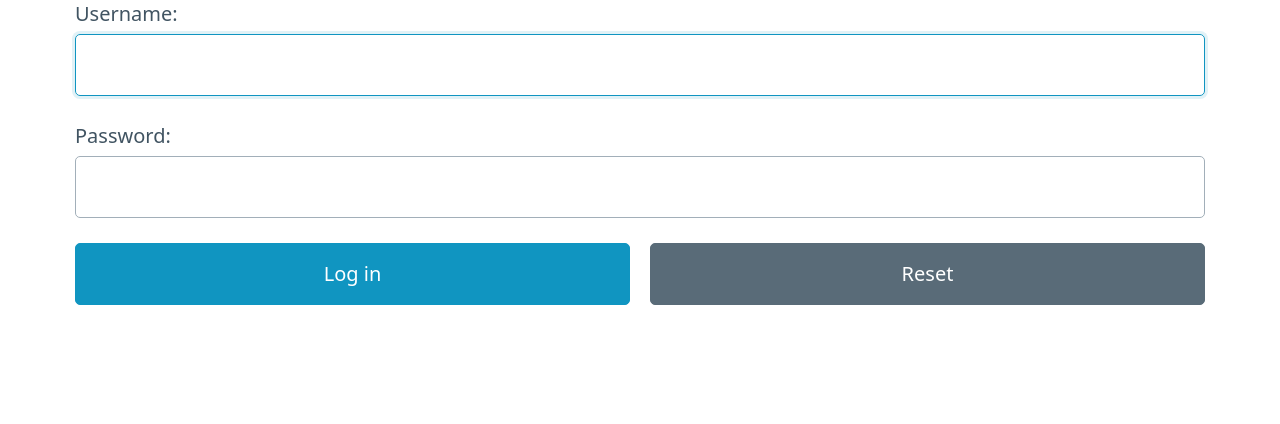
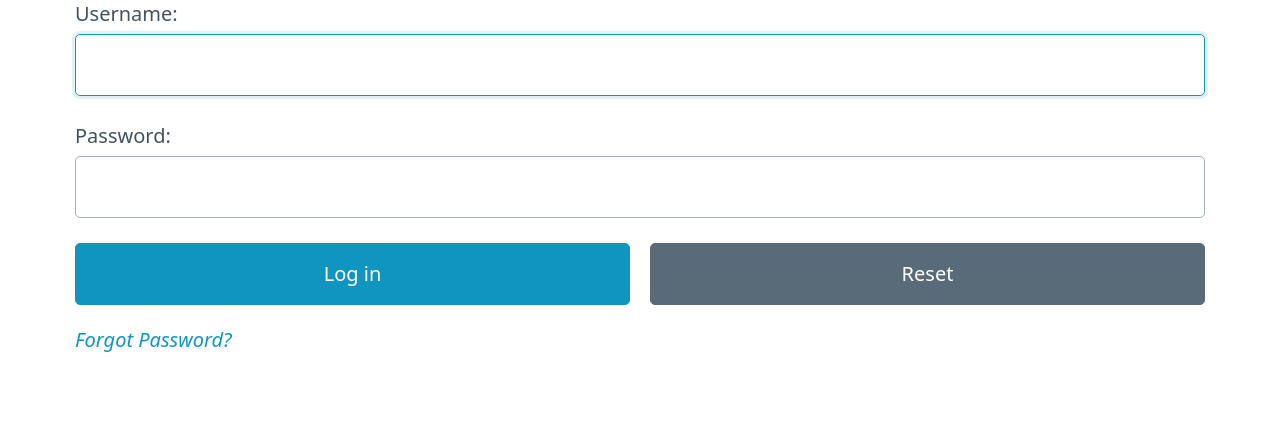
Before and after one commit to rafalradx/quotes-django-repo, a Django app: page /users/login/ in a window 1280 px wide. Shown: the part 175-599 px from the top of the page. Run offline with Django 5.2, Linux system fonts and the light colour scheme.

Commit message:
reset password added

```diff
--- a/users/forms.py
+++ b/users/forms.py
@@ -5,6 +5,8 @@ from django.contrib.auth.models import User
 
 class RegisterForm(UserCreationForm):
     username = forms.CharField(max_length=100, required=True, widget=forms.TextInput())
+
+    email = forms.CharField(max_length=100, required=True, widget=forms.TextInput())
 
     password1 = forms.CharField(
         max_length=50, required=True, widget=forms.PasswordInput()
@@ -15,7 +17,7 @@ class RegisterForm(UserCreationForm):
 
     class Meta:
         model = User
-        fields = ["username", "password1", "password2"]
+        fields = ["username", "email", "password1", "password2"]
 
 
 class LoginForm(AuthenticationForm):
--- a/users/templates/users/login.html
+++ b/users/templates/users/login.html
@@ -28,6 +28,9 @@
         <button type="submit">Log in</button>
         <button type="reset" class="secondary">Reset</button>
     </div>
+    <div class="small text-center">
+        <a href="{% url 'users:password_reset' %}" class="text-center"><i>Forgot Password?</i></a>
+    </div>
 </form>
 
 {% endblock %}
--- /dev/null
+++ b/users/templates/users/password_reset_subject.txt
@@ -0,0 +1 @@
+Password Reset
--- a/users/templates/users/signup.html
+++ b/users/templates/users/signup.html
@@ -13,6 +13,12 @@
             {{ form.username }}
         </label>
         <span>{{ form.errors.username }}</span>
+    </div>
+    <div>
+        <label> Email:
+            {{ form.email }}
+        </label>
+        <span>{{ form.errors.email }}</span>
     </div>
     <br>
     <div>
--- a/users/urls.py
+++ b/users/urls.py
@@ -1,5 +1,10 @@
 from django.urls import path
 from . import views
+from django.contrib.auth.views import (
+    PasswordResetDoneView,
+    PasswordResetConfirmView,
+    PasswordResetCompleteView,
+)
 
 app_name = "users"
 
@@ -7,4 +12,25 @@ urlpatterns = [
     path("signup/", views.signupuser, name="signup"),
     path("login/", views.loginuser, name="login"),
     path("logout/", views.logoutuser, name="logout"),
+    path("reset-password/", views.ResetPasswordView.as_view(), name="password_reset"),
+    path(
+        "reset-password/done/",
+        PasswordResetDoneView.as_view(template_name="users/password_reset_done.html"),
+        name="password_reset_done",
+    ),
+    path(
+        "reset-password/confirm/<uidb64>/<token>/",
+        PasswordResetConfirmView.as_view(
+            template_name="users/password_reset_confirm.html",
+            success_url="/users/reset-password/complete/",
+        ),
+        name="password_reset_confirm",
+    ),
+    path(
+        "reset-password/complete/",
+        PasswordResetCompleteView.as_view(
+            template_name="users/password_reset_complete.html"
+        ),
+        name="password_reset_complete",
+    ),
 ]
--- a/users/views.py
+++ b/users/views.py
@@ -2,6 +2,9 @@ from django.shortcuts import redirect, render
 from django.contrib.auth import authenticate, login, logout
 from django.contrib import messages
 from django.contrib.auth.decorators import login_required
+from django.contrib.auth.views import PasswordResetView
+from django.contrib.messages.views import SuccessMessageMixin
+from django.urls import reverse_lazy
 
 # Create your views here.
 
@@ -45,3 +48,14 @@ def loginuser(request):
 def logoutuser(request):
     logout(request)
     return redirect(to="quotesapp:main")
+
+
+class ResetPasswordView(SuccessMessageMixin, PasswordResetView):
+    template_name = "users/password_reset.html"
+    email_template_name = "users/password_reset_email.html"
+    html_email_template_name = "users/password_reset_email.html"
+    success_url = reverse_lazy("users:password_reset_done")
+    success_message = (
+        "An email with instructions to reset your password has been sent to %(email)s."
+    )
+    subject_template_name = "users/password_reset_subject.txt"
```
Also changed, not shown: myquotes/settings.py (+21 -6 lines), users/templates/users/password_reset.html (added, +12 -0 lines), users/templates/users/password_reset_complete.html (added, +7 -0 lines), users/templates/users/password_reset_confirm.html (added, +12 -0 lines), users/templates/users/password_reset_done.html (added, +8 -0 lines), users/templates/users/password_reset_email.html (added, +13 -0 lines), 3 other files.
